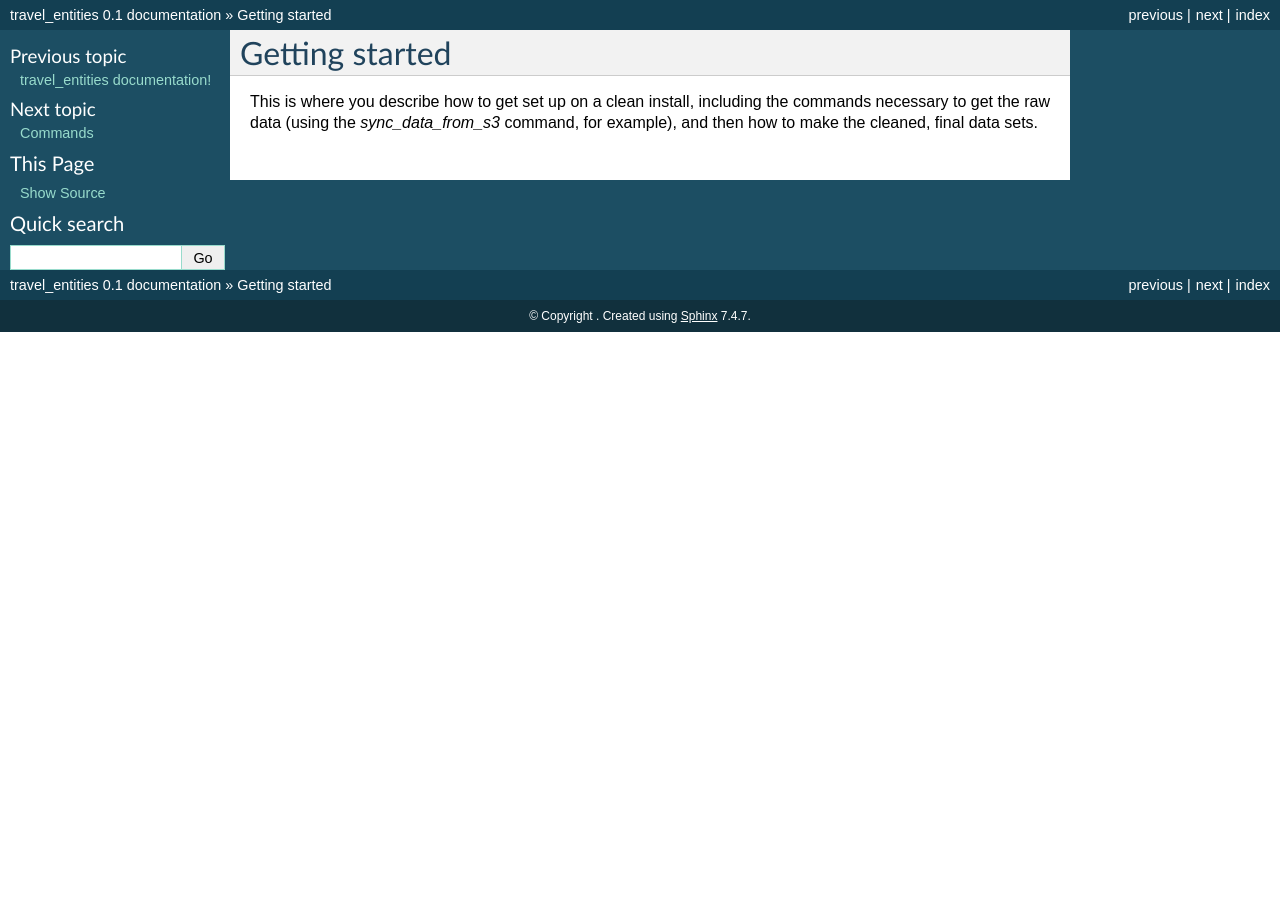
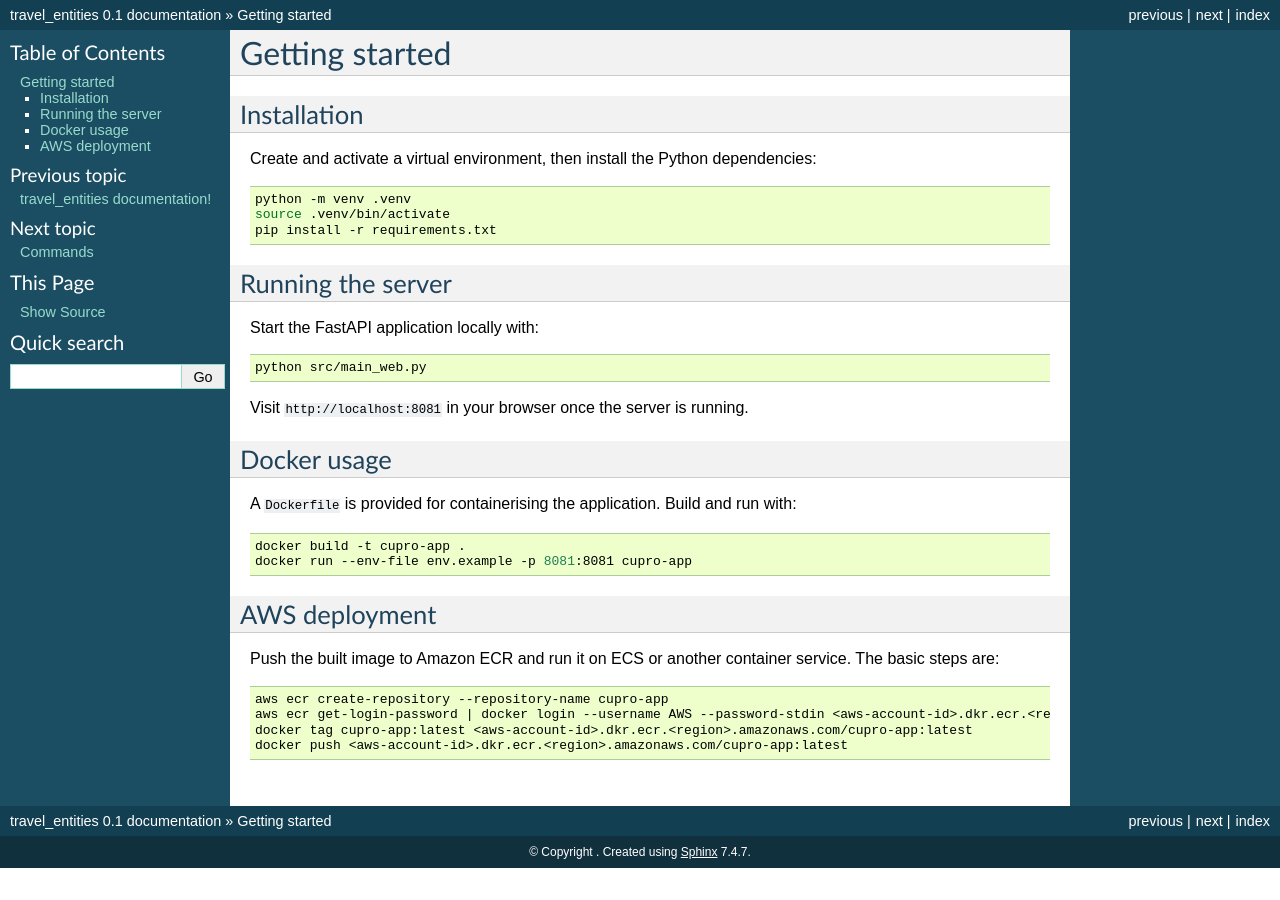
Before and after one commit to edenlau/cupro, a Sphinx documentation site: the page built from docs/getting-started.rst, in a window 1280 px wide. Built offline with Sphinx 7.4.7, drawn with Linux system fonts in a browser that asks for light colours.

Commit message:
docs: add setup and deployment info

```diff
--- a/docs/getting-started.rst
+++ b/docs/getting-started.rst
@@ -1,6 +1,42 @@
 Getting started
 ===============
 
-This is where you describe how to get set up on a clean install, including the
-commands necessary to get the raw data (using the `sync_data_from_s3` command,
-for example), and then how to make the cleaned, final data sets.
+Installation
+------------
+Create and activate a virtual environment, then install the Python dependencies:
+
+.. code-block:: bash
+
+   python -m venv .venv
+   source .venv/bin/activate
+   pip install -r requirements.txt
+
+Running the server
+------------------
+Start the FastAPI application locally with:
+
+.. code-block:: bash
+
+   python src/main_web.py
+
+Visit ``http://localhost:8081`` in your browser once the server is running.
+
+Docker usage
+------------
+A ``Dockerfile`` is provided for containerising the application. Build and run with:
+
+.. code-block:: bash
+
+   docker build -t cupro-app .
+   docker run --env-file env.example -p 8081:8081 cupro-app
+
+AWS deployment
+--------------
+Push the built image to Amazon ECR and run it on ECS or another container service. The basic steps are:
+
+.. code-block:: bash
+
+   aws ecr create-repository --repository-name cupro-app
+   aws ecr get-login-password | docker login --username AWS --password-stdin <aws-account-id>.dkr.ecr.<region>.amazonaws.com
+   docker tag cupro-app:latest <aws-account-id>.dkr.ecr.<region>.amazonaws.com/cupro-app:latest
+   docker push <aws-account-id>.dkr.ecr.<region>.amazonaws.com/cupro-app:latest
```
Also changed, not shown: README.md (+49 -0 lines), 1 other file.
